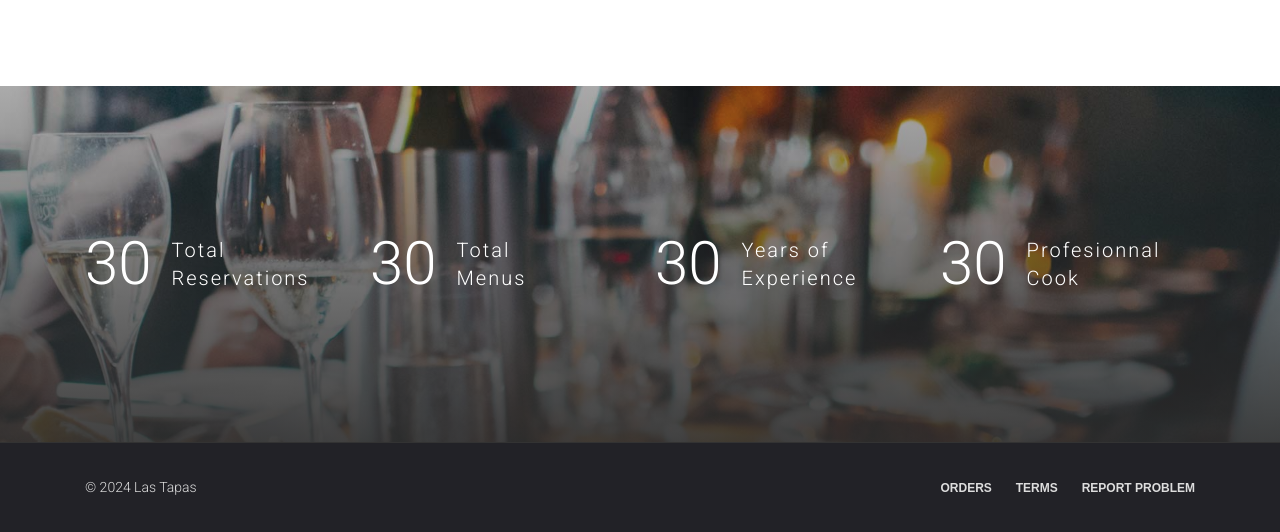
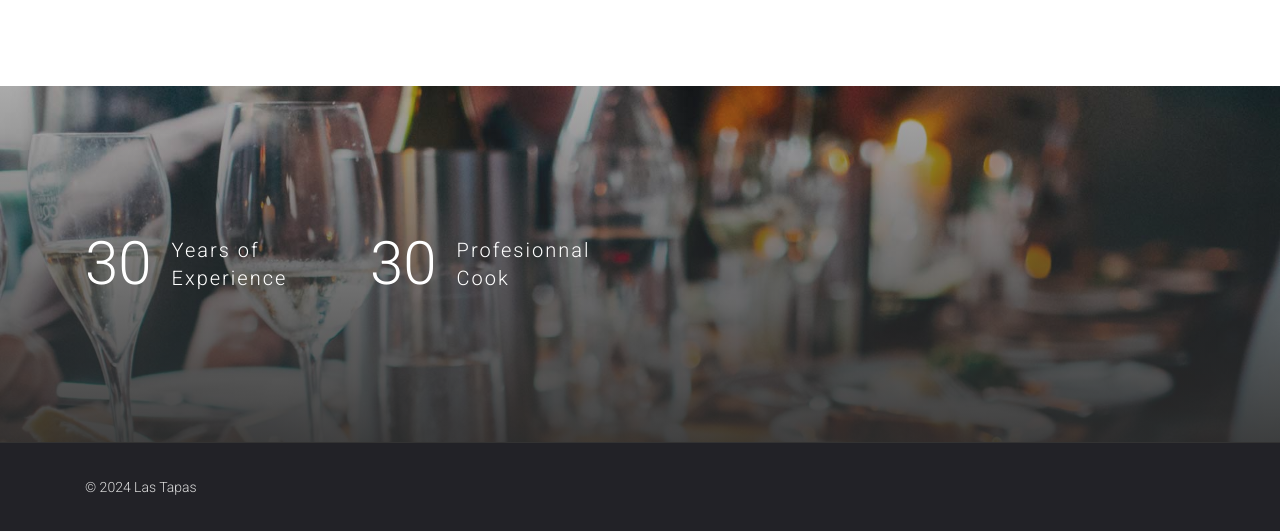
Before and after one commit to Las-Tapas/Tafel-Beheer, a PHP site: page /table-reservation.php in a window 1280 px wide. Shown: the part 816-1348 px from the top of the page. Run offline with PHP 8.4, Linux system fonts and the light colour scheme.

Commit message:
small updates

```diff
--- a/Includes/templates/footer.php
+++ b/Includes/templates/footer.php
@@ -10,13 +10,6 @@
 							</script>
 							Las Tapas
 						</div>
-					</div>
-					<div class="col-md-6 xs-padding">
-						<ul class="footer_social">
-							<li><a href="#">Orders</a></li>
-							<li><a href="#">Terms</a></li>
-							<li><a href="#">Report Problem</a></li>
-						</ul>
 					</div>
 				</div>
 			</div>
@@ -31,9 +24,4 @@
 		<script src="Design/js/main.js"></script>
 
 	</body>
-
-	<!-- END BODY TAG -->
-
 </html>
-
-<!-- END HTML TAG -->
--- a/table-reservation.php
+++ b/table-reservation.php
@@ -305,22 +305,6 @@
             <div class="col-md-3 details_card">
                 <span>30</span>
                 <div>
-                    Total
-                    <br>
-                    Reservations
-                </div>
-            </div>
-            <div class="col-md-3 details_card">
-                <span>30</span>
-                <div>
-                    Total
-                    <br>
-                    Menus
-                </div>
-            </div>
-            <div class="col-md-3 details_card">
-                <span>30</span>
-                <div>
                     Years of
                     <br>
                     Experience
```
